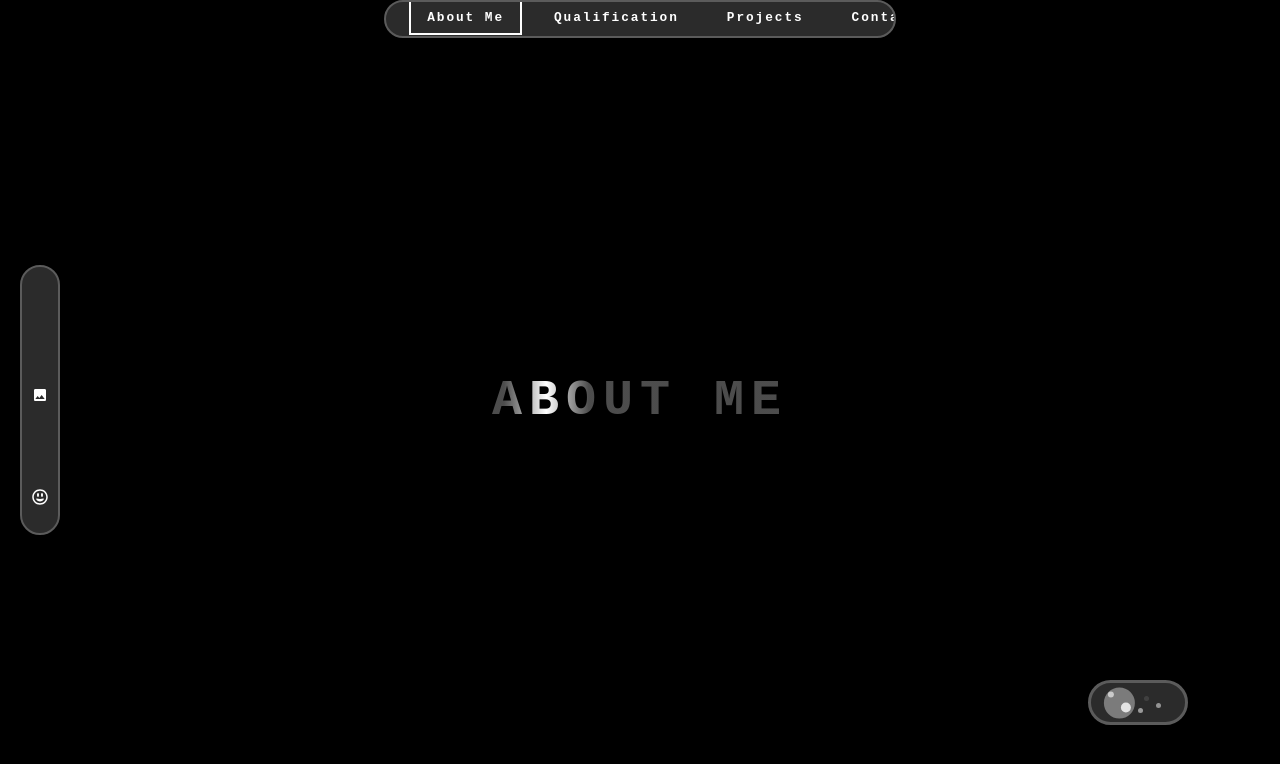
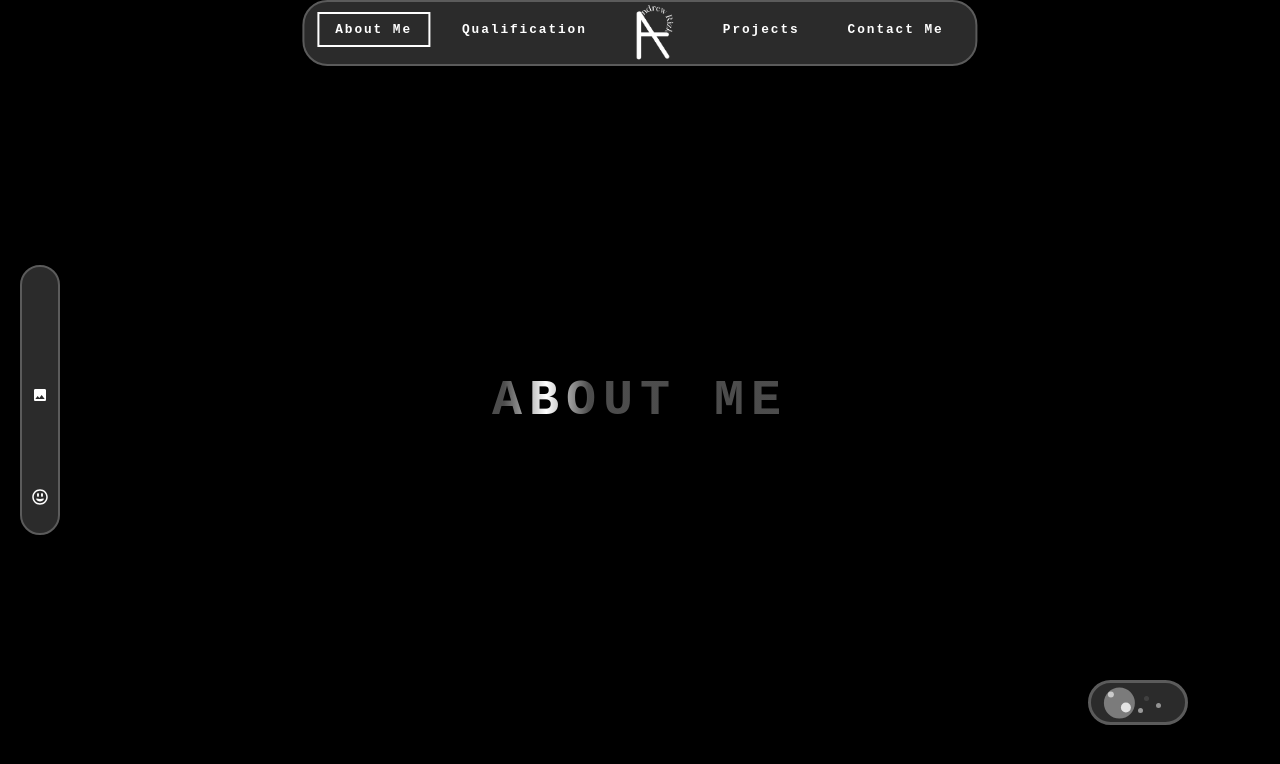
Before and after one commit to AndrewidRizk/Portfolio, a React (Create React App) app in the folder portfolio/: page /about in a window 1280 px wide. Shown: the top 764 px of the page. Built offline with nearby package versions, Linux system fonts and the light colour scheme; some icons are missing.

Commit message:
FIXED THE LOGO

```diff
--- a/portfolio/src/Styles/NavBar.css
+++ b/portfolio/src/Styles/NavBar.css
@@ -12,9 +12,7 @@
     transform: translateX(-50%);
     z-index: 20;
     border-radius: 25px;
-    width: 90%; /* Adjust the width as desired */
-    max-width: 40vw;
-    max-height: 3vw;
+
     font-family: monospace;
     color: #fff;
     overflow: hidden; /* Ensures the content is not revealed until the animation */
@@ -36,9 +34,6 @@
     transform: translateX(-50%);
     z-index: 20;
     border-radius: 25px;
-    width: 90%; /* Adjust the width as desired */
-    max-width: 40vw;
-    max-height: 3vw;
     font-family: monospace;
     color: #fff;
     overflow: hidden; /* Ensures the content is not revealed until the animation */
@@ -73,26 +68,22 @@
   color: #fff;
   text-decoration: none;
   padding: 0.5rem 1rem;
+  width: 200px; /* Set a fixed width in pixels */
+  max-width: 100%; /* Optionally, set a maximum width as a percentage of the parent */
   height: 100%;
   border-bottom: 3px solid transparent;
-}
-
-
-
-
-.starScreen .nav-menu .links {
-  list-style: none;
-  display: flex;
-  color: #d9d2c3;
-  cursor: pointer;
+  flex-shrink: 0; /* Prevent items from shrinking */
 }
 
 .nav-links {
   color: #1868f1;
   text-decoration: none;
   padding: 0.5rem 1rem;
+  width: 200px; /* Set a fixed width in pixels */
+  max-width: 100%; /* Optionally, set a maximum width as a percentage of the parent */
   height: 100%;
   border-bottom: 3px solid transparent;
+  flex-shrink: 0; /* Prevent items from shrinking */
 }
 .nav-menu .links {
   list-style: none;
@@ -111,6 +102,12 @@
 .nav-item {
   line-height: 40px;
   margin-right: 1rem;
+}
+.linkItem {
+  margin-top: 0.5rem ;
+}
+.nav-item .aboutme1 {
+  margin-left:0.8rem ;
 }
 
 .nav-item:after {
@@ -142,10 +139,16 @@
 .starScreen .nav-item .active {
   color: white;
   border: 2px solid white;
-
 }
 
-
+.nav-item  .LOGO{
+  width: 40;
+  border: 10px solid #1868f1;
+}
+.starScreen .nav-item  .LOGO{
+  width: 40;
+  border: 10px solid white;
+}
 
 .nav-icon {
   display: none;
--- a/portfolio/src/components/NavBar.js
+++ b/portfolio/src/components/NavBar.js
@@ -5,6 +5,7 @@ import { Icon } from 'react-icons-kit';
 import { menu } from 'react-icons-kit/feather/menu';
 import { x } from 'react-icons-kit/feather/x';
 import { HiOutlineHome } from "react-icons/hi";
+import Logo1 from "./Logos/Logo2.png.png";
 
 function NavBar() {
   const [toggle, setToggle] = useState(false);
@@ -107,56 +108,61 @@ function NavBar() {
         <div className="nav-container">
         {windowWidth > 769 && ( // Render links only on larger screens
           <ul className='links dropdown'>
-            <li className="nav-item ">
-              <NavLink
-                exact
-                to="/"
-                activeClassName="active"
-                className="nav-links"
-                onClick={handleClick}
-              >
-                <HiOutlineHome /> Home
-              </NavLink>
-            </li>
-            <li className="nav-item dropbtn">
+
+            <li className="nav-item dropbtn linkItem">
               <NavLink
                 exact
                 to="/about"
                 activeClassName="active"
-                className="nav-links"
+                className="nav-links aboutme1 "
                 onClick={handleClick}
               >
                 About Me
               </NavLink>
             </li>
-            <li className="nav-item">
+
+            <li className="nav-item linkItem">
               <NavLink
                 exact
                 to="/skills"
                 activeClassName="active"
-                className="nav-links"
+                className="nav-links "
                 onClick={handleClick}
               >
                 Qualification
               </NavLink>
             </li>
-            <li className="nav-item">
+
+            <li className="nav-item ">
+              <NavLink
+                exact
+                to="/"
+                activeClassName="LOGO"
+                className="nav-links"
+                onClick={handleClick}
+              >
+                <img src={Logo1} alt="Logo" style={{ width: 40 }} />
+              </NavLink>
+            </li>
+
+
+            <li className="nav-item linkItem">
               <NavLink
                 exact
                 to="/projects"
                 activeClassName="active"
-                className="nav-links"
+                className="nav-links "
                 onClick={handleClick}
               >
                 Projects
               </NavLink>
             </li>
-            <li className="nav-item">
+            <li className="nav-item linkItem">
               <NavLink
                 exact
                 to="/contact"
                 activeClassName="active"
-                className="nav-links"
+                className="nav-links "
                 onClick={handleClick}
               >
                 Contact Me
--- a/portfolio/src/components/Pages/components/Loader/loader.js
+++ b/portfolio/src/components/Pages/components/Loader/loader.js
@@ -8,7 +8,7 @@ const Loader = () => {
     <div className="loader">
       <div className="image-wrapper">
         <Stars3 /> {/* Use the Stars3 component as a custom JSX element */}
-        <img src={logo} alt="Your Image" className="image" width="200" style={{ marginTop: '100px' }} />
+        <img src={logo} alt="Your Image" className="image" width="175" style={{ marginTop: '100px' }} />
       </div>
     </div>
   );
```
Also changed, not shown: portfolio/src/components/Logos/Logo2.png.png (added), portfolio/src/components/Pages/components/Loader/2.png.
